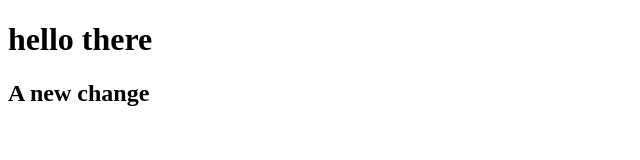
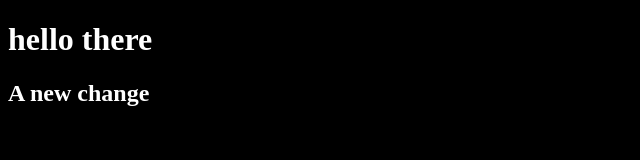
Before and after one commit to zurakkk/my-litlle-project, a plain HTML site: page index.html in a window 1280 px wide. Shown: the whole page, without its empty margins (0-640 px from the left). Drawn offline with Linux system fonts and the light colour scheme.

Commit message:
add style file

```diff
--- a/index.html
+++ b/index.html
@@ -4,6 +4,7 @@
     <meta charset="UTF-8">
     <meta http-equiv="X-UA-Compatible" content="IE=edge">
     <meta name="viewport" content="width=, initial-scale=1.0">
+    <link rel="stylesheet" href="./style.css">
     <title>Document</title>
 </head>
 <body>
--- /dev/null
+++ b/style.css
@@ -0,0 +1,4 @@
+body{
+    background-color: black;
+    color: white;
+}
```
